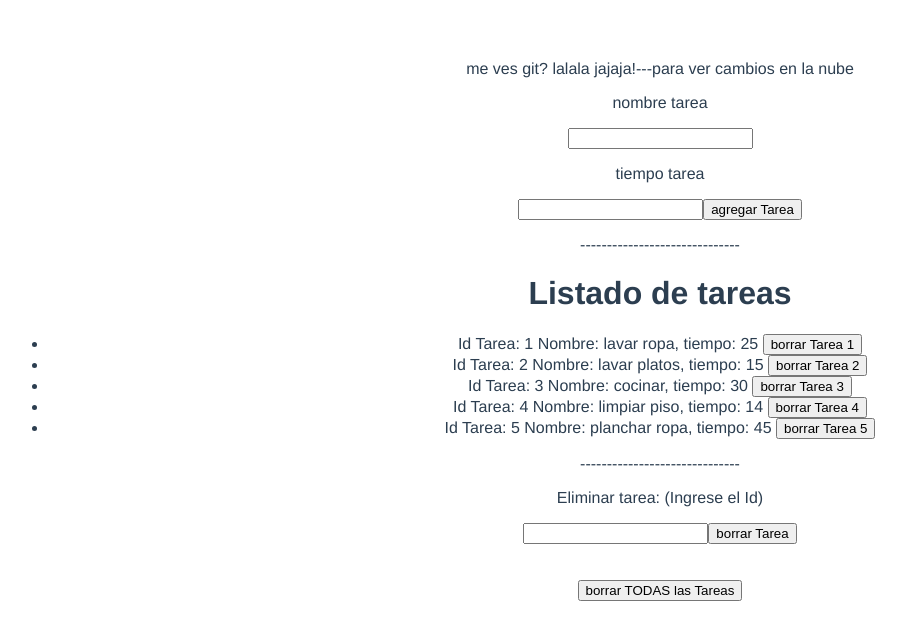
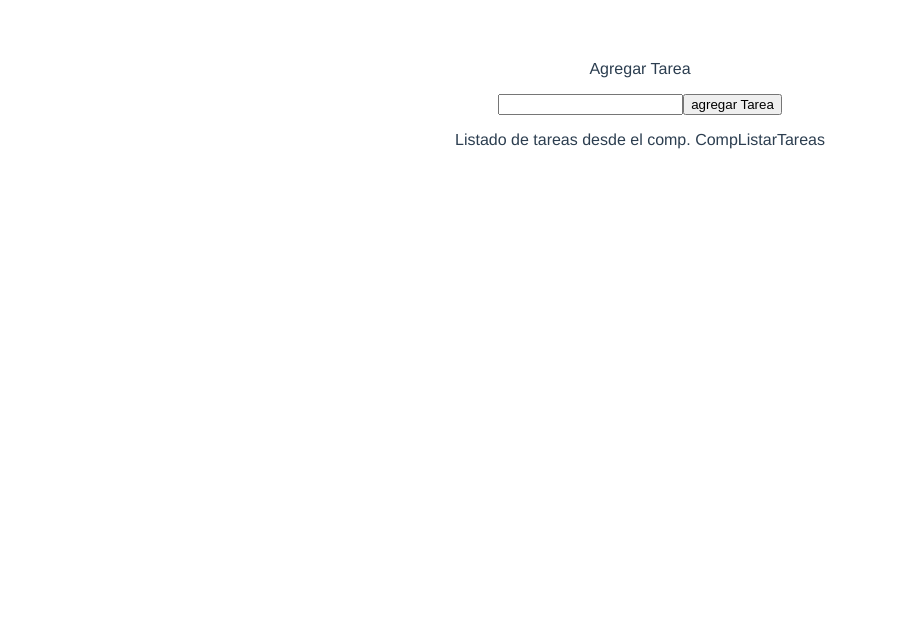
Before and after one commit to ivallejos0602/todo-app, a Vue app: page / in a window 1280 px wide. Shown: the top 640 px of the page, without its empty margins (0-906 px from the left). Built offline with nearby package versions, Linux system fonts and the light colour scheme.

Commit message:
todo-app falta el comp. borrar tarea

```diff
--- a/src/App.vue
+++ b/src/App.vue
@@ -1,17 +1,40 @@
 <template>
   <div id="app">
-    <TareasList></TareasList>
+
+   <CompAgregarTarea  @agregarNuevaTarea="agregarTarea" ></CompAgregarTarea>
+   <CompListarTareas v-bind:tasks="tareas"></CompListarTareas>
+
   </div>
 </template>
 
 <script>
-import TareasList from './components/TareasList.vue'
+
+import CompAgregarTarea from './components/CompAgregarTarea'
+import CompListarTareas from './components/CompListarTareas'
 
 export default {
   name: 'App',
   components: {
-    TareasList
-  }
+   CompAgregarTarea,
+   CompListarTareas
+  },
+  data(){
+    return{
+         nombreTareaInput:'escriba...',
+         idTarea:1,
+         tareas:[]
+         }
+    },
+  methods: {
+    agregarTarea(nombreTareaInput){
+
+        this.tareas.push({
+          idTarea: this.idTarea,
+          nombreTarea: nombreTareaInput
+          });
+        this.idTarea++;
+    }
+  },
 }
 </script>
 
--- /dev/null
+++ b/src/components/CompAgregarTarea.vue
@@ -0,0 +1,26 @@
+<template lang="">
+    <div>
+        <p>Agregar Tarea</p>
+       <input v-model="nombreTareaInput"/>
+        <button @click="agregarNuevaTarea">agregar Tarea</button>
+
+    </div>
+</template>
+<script>
+export default {
+   data(){
+        return {
+            nombreTareaInput:''
+        }
+   },
+   methods: {
+       agregarNuevaTarea(){
+
+           this.$emit('agregarNuevaTarea',this.nombreTareaInput);
+       }
+   },
+}
+</script>
+<style lang="">
+
+</style>
--- a/src/components/CompListarTareas.vue
+++ b/src/components/CompListarTareas.vue
@@ -1,11 +1,19 @@
 <template lang="">
     <div>
-
+        <p>Listado de tareas desde el comp. CompListarTareas</p>
+        <ul>
+             <li v-for="task in tasks" v-bind:key="task.idTarea">
+                      Id Tarea: {{ task.idTarea }} Nombre: {{ task.nombreTarea }}
+                     <button @click="eliminarTareaByButton(task.idTarea)">borrar Tarea {{task.idTarea}}</button>
+             </li>
+        </ul>
     </div>
 </template>
 <script>
 export default {
-
+  props:{
+      tasks:Array,
+  }
 }
 </script>
 <style lang="">
--- a/src/components/TareasList.vue
+++ b/src/components/TareasList.vue
@@ -1,7 +1,6 @@
 <template lang="">
        <div>
             <ul>
-                 <p>me ves git? lalala jajaja!---para ver cambios en la nube</p>
                  <p>nombre tarea</p>
                  <input v-model="nombreTareaInput"/>
                   <p>tiempo tarea</p>
```
